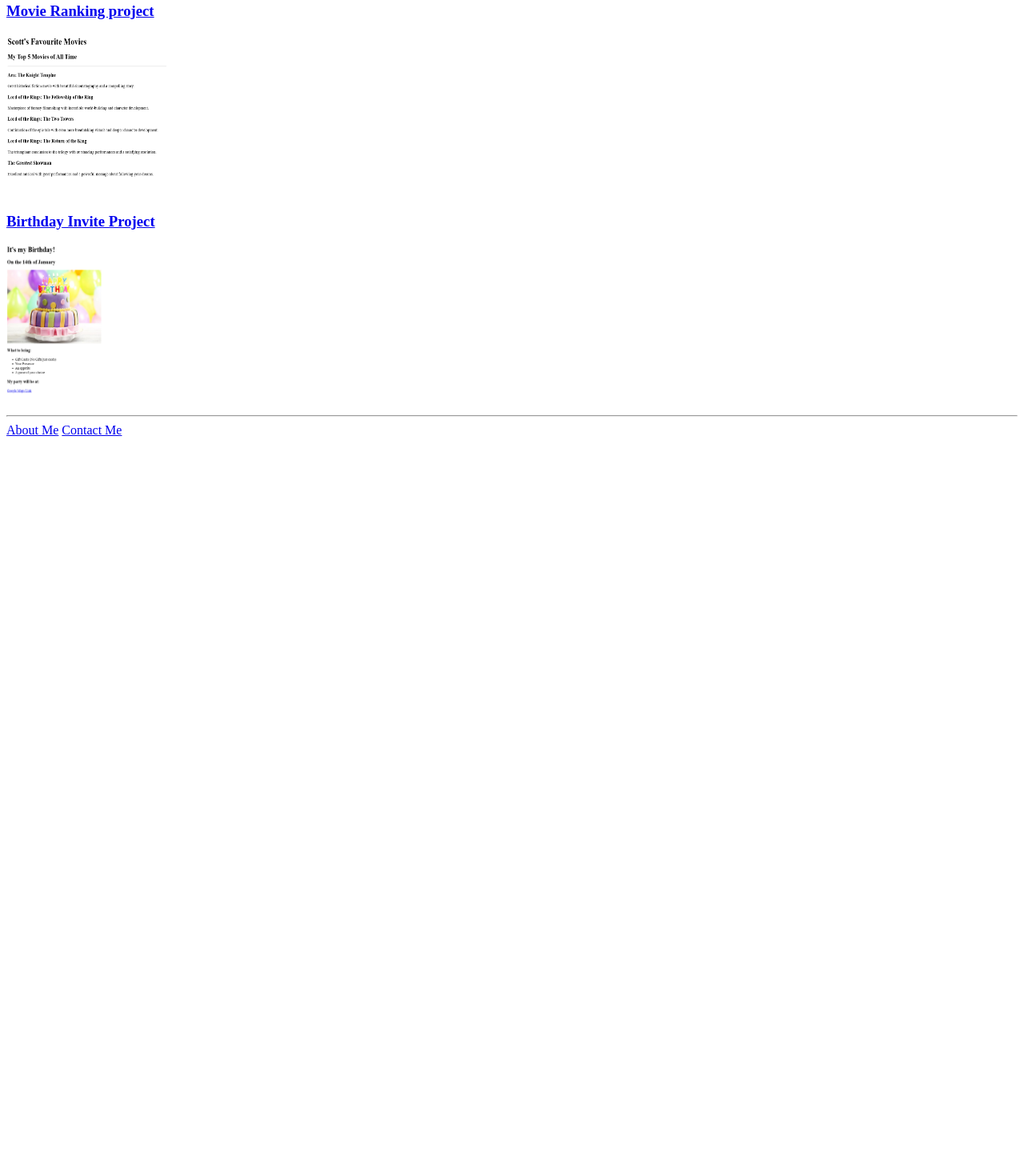
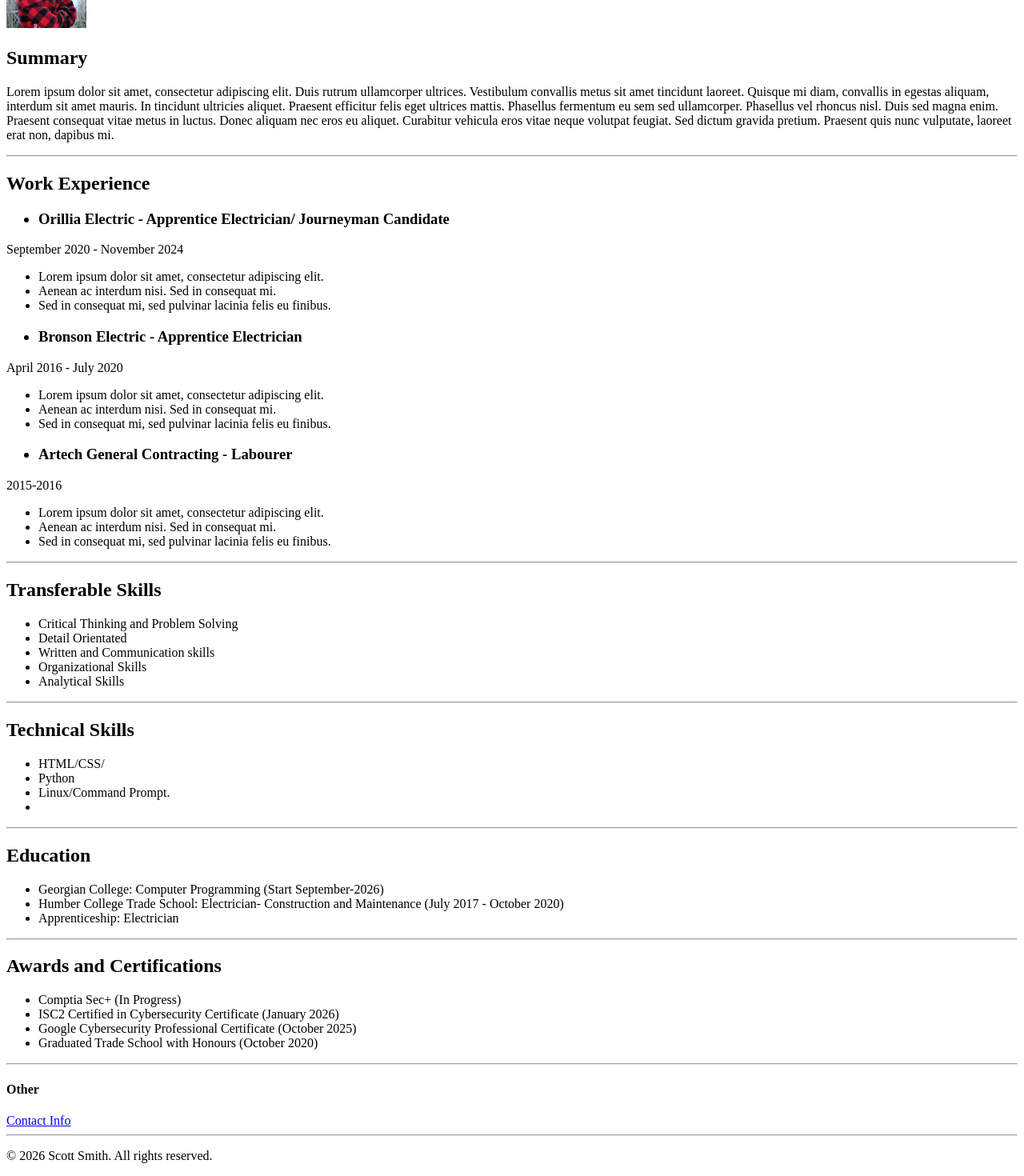
Before and after one commit to Degothi/html-portfolio, a plain HTML site: page index.html in a window 1280 px wide. Shown: the part 145-1615 px from the top of the page at 80% size. Before the commit the page ends 800 px from the top, so only its background shows below. Drawn offline with Linux system fonts and the light colour scheme.

Commit message:
Add files via upload

```diff
--- a/index.html
+++ b/index.html
@@ -1,45 +1,119 @@
-<!-- TODO 1: Create the HTML Boilerplate -->
 <!DOCTYPE html>
 <html lang="en">
 <head>
     <meta charset="UTF-8">
-        <title>Scott Smith's Portfolio</title>
+    <title>My Resume</title>
 </head>
+
 <body>
-                <h1> Scott Smith's Portfolio</h1>
-                <h2>Aspiring Web Developer/Cybersec Analyst/Data Analyst</h2>
+
+
+    <h1>Scott Smith</h1>
+        <img src="./Images/My Picture.jpg" alt="My Picture" Height="100">
+
+        <h2>Summary</h2>
+                        <p>
+                            Lorem ipsum dolor sit amet, consectetur adipiscing elit. Duis rutrum ullamcorper ultrices. Vestibulum convallis metus sit amet tincidunt laoreet. Quisque mi diam, convallis in egestas aliquam, interdum sit amet mauris. In tincidunt ultricies aliquet. Praesent efficitur felis eget ultrices mattis. Phasellus fermentum eu sem sed ullamcorper. Phasellus vel rhoncus nisl. Duis sed magna enim. Praesent consequat vitae metus in luctus. Donec aliquam nec eros eu aliquet. Curabitur vehicula eros vitae neque volutpat feugiat. Sed dictum gravida pretium. Praesent quis nunc vulputate, laoreet erat non, dapibus mi.
+
+                        </p>
+
     <hr>
-                <h3>
-                    <a href="./public/2.4 Movie Ranking Project/Movie-Ranking.html">Movie Ranking project</a>
-                </h3>
-                        <img src="./assets/images/Favourite-Movies-Project.png" alt="Favourite Movies Preview" width="200" height="200" />
+        <h2>Work Experience</h2>
 
             <h3>
-                    <a href="./public/3.4 Birthday Invite Project/Birthday-Invite.html">Birthday Invite Project</a>
+                <ul>
+                    <li>Orillia Electric - Apprentice Electrician/ Journeyman Candidate</li>
+                </ul>
             </h3>
-                        <img src="./assets/images/Birthday-Invite-Project.png" alt="Birthday Invite Preview" width="200" height="200"/>
+                        <p>
+                            September 2020 - November 2024
+                                <ul>
+                                    <li>Lorem ipsum dolor sit amet, consectetur adipiscing elit.</li>
+                                    <li>Aenean ac interdum nisi. Sed in consequat mi.</li>
+                                    <li>Sed in consequat mi, sed pulvinar lacinia felis eu finibus.</li>
+                                </ul>
+                        </p>
+            <h3>
+                <ul>
+                    <li>Bronson Electric - Apprentice Electrician</li>
+                </ul>
+            </h3>
+                        <p>
+                            April 2016 - July 2020
+                            <ul>
+                                <li>Lorem ipsum dolor sit amet, consectetur adipiscing elit.</li>
+                                <li>Aenean ac interdum nisi. Sed in consequat mi.</li>
+                                <li>Sed in consequat mi, sed pulvinar lacinia felis eu finibus.</li>
+                            </ul>
+                        </p>
+
+            <h3>
+                <ul>
+                    <li>Artech General Contracting - Labourer</li>
+
+                </ul>
+            </h3>
+                        <p>
+                            2015-2016
+                            <ul>
+                                <li>Lorem ipsum dolor sit amet, consectetur adipiscing elit.</li>
+                                <li>Aenean ac interdum nisi. Sed in consequat mi.</li>
+                                <li>Sed in consequat mi, sed pulvinar lacinia felis eu finibus.</li>
+                            </ul>
+                        </p>
 
     <hr>
-                    <a href="./public/about.html">About Me</a>
-                    <a href="./public/contact.html">Contact Me</a>
+        <h2>Transferable Skills</h2>
+                        <ul>
+                            <li>Critical Thinking and Problem Solving</li>
+                            <li>Detail Orientated</li>
+                            <li>Written and Communication skills</li>
+                            <li>Organizational Skills</li>
+                            <li>Analytical Skills</li>
+                        </ul>
+
+    <hr>
+        <h2>Technical Skills</h2>
+                        <ul>
+                            <li>HTML/CSS/</li>
+                            <li>Python</li>
+                            <li>Linux/Command Prompt.</li>
+                            <li></li>
+                        </ul>
+
+    <hr>
+        <h2>Education</h2>
+            <ul>
+                <li>Georgian College: Computer Programming (Start September-2026)</li>
+                <li>Humber College Trade School: Electrician- Construction and Maintenance (July 2017 - October 2020)</li>
+                <li>Apprenticeship: Electrician</li>
+            </ul>
+    <hr>
+        <h2>Awards and Certifications</h2>
+            <p>
+                <ul>
+                    <li>Comptia Sec+ (In Progress)</li>
+                    <li>ISC2 Certified in Cybersecurity Certificate (January 2026)</li>
+                    <li>Google Cybersecurity Professional Certificate (October 2025)</li>
+                    <li>Graduated Trade School with Honours (October 2020)</li>
 
 
+                </ul>
+
+
+            </p>
+
+    <hr>
+
+            <h4>Other</h3>
+                <a href="./Contact.html">Contact Info</a>
+    <hr>
+    <footer>
+        <p>
+          © 2026 Scott Smith. All rights reserved.
+        </p>
+    </footer>
 
 </body>
 
-
 </html>
-
-<!-- TODO 2: Add Your previous projects' HTML into the public folder...... DONE -->
-
-<!-- TODO 3: Take screenshots of your project previews and add the images to the images folder..... DONE -->
-
-<!-- TODO 4: Add titles/subtitles etc..........DONE -->
-
-<!-- TODO 5: Add a link to the project pages......DONE -->
-
-<!-- TODO 6: Add images to show the project previews
-HINT for TODO 6: You can use the height attribute set to 200 to make the image smaller:
-https://developer.mozilla.org/en-US/docs/Web/HTML/Element/img#attr-height..........DONE -->
-
-<!-- TODO 7: Add the Contact Me and About Me page links.........DONE -->
```
Also changed, not shown: Contact.html (added, +10 -0 lines), Images/My Picture.jpg (added). Lines whose indentation alone changed are shown as unchanged.
